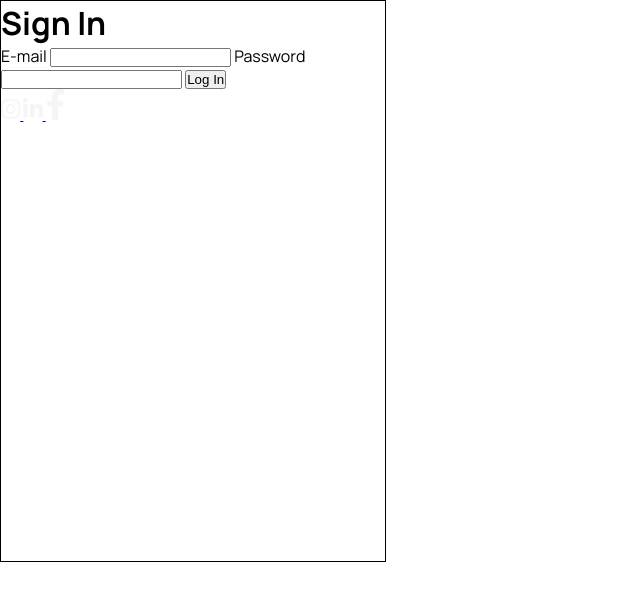
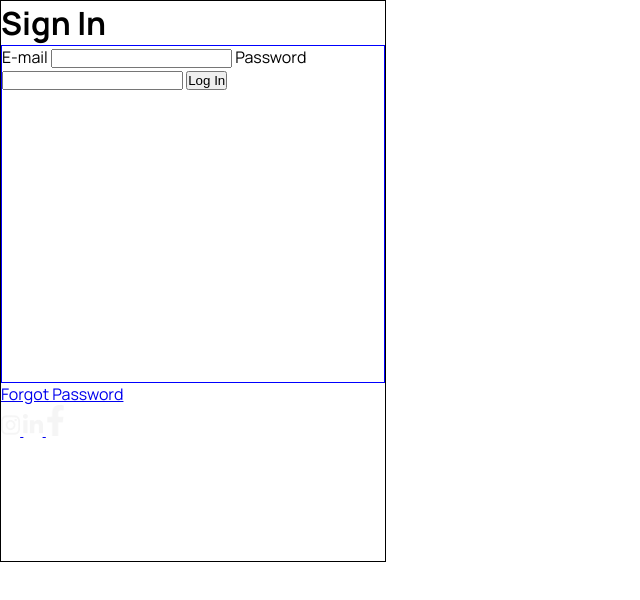
Before and after one commit to hels237/kampcoder48, a plain HTML site: page SignIn.html in a window 1280 px wide. Shown: the whole page, without its empty margins (0-640 px from the left). Drawn offline with Linux system fonts and the light colour scheme.

Commit message:
add link in the loginForm

```diff
--- a/SignIn.html
+++ b/SignIn.html
@@ -27,7 +27,11 @@
 
             </form>
 
-            <div>
+            <div class="ForgotPassword">
+                <a href="#">Forgot Password</a>
+            </div>
+
+            <div class="socialNetwork">
                 <a href="#" target="_blank">
                     <img src="/images/instagram.png">
                 </a>
--- a/css/login.css
+++ b/css/login.css
@@ -38,7 +38,10 @@ body{
 
 
 }
-
+form{
+    border: 1px solid blue;
+    height: 60%;
+}
 
 form input{
 
```
